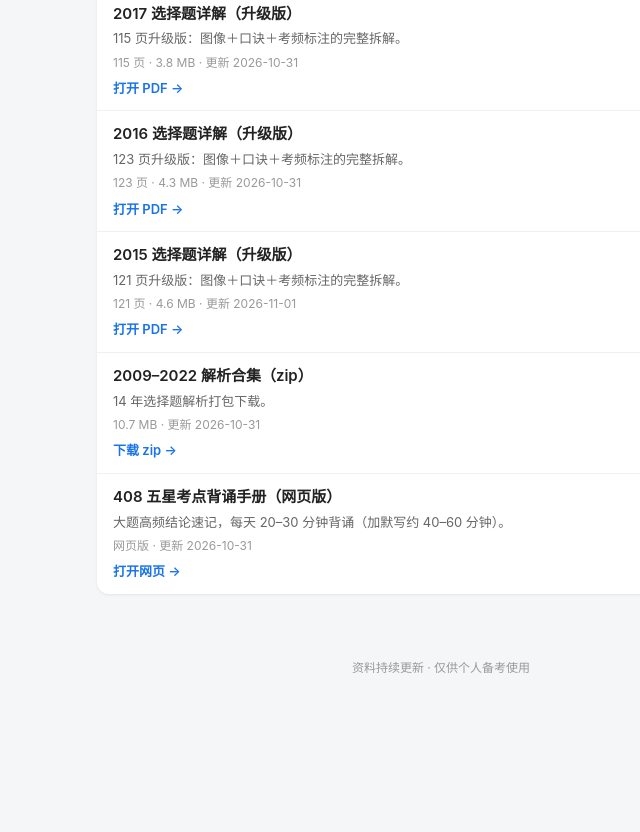
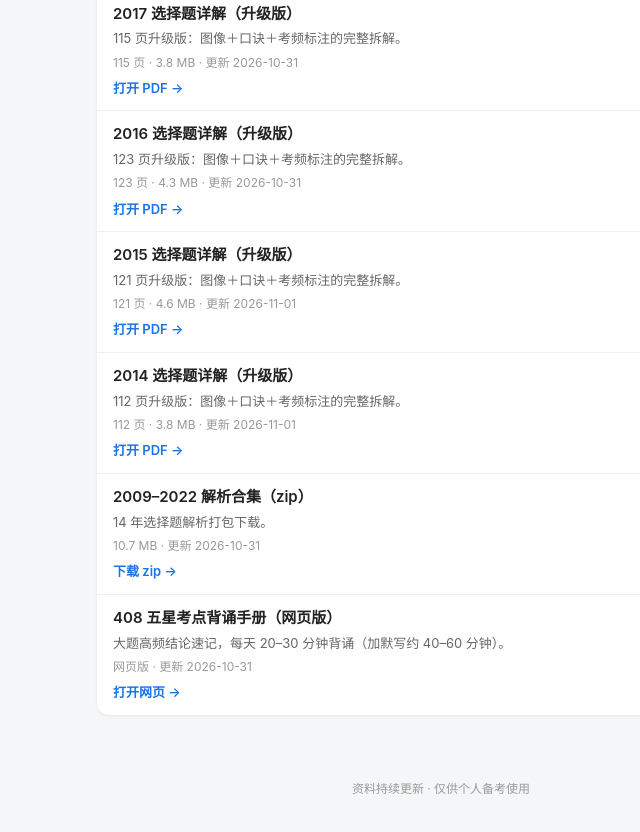
Before and after one commit to wangduoxi847-gif/kaoyan-materials, a plain HTML site: page index.html in a window 1280 px wide. Shown: the part 2238-3070 px from the top of the page, without its empty margins (199-839 px from the left). Before the commit the page ends 2983 px from the top, so only its background shows below. Drawn offline with Linux system fonts and the light colour scheme.

Commit message:
新增 408-2014 选择题详解升级版 PDF，更新首页（新增 2014 条目）

```diff
--- a/index.html
+++ b/index.html
@@ -102,6 +102,7 @@ footer{text-align:center;font-size:12px;color:#999;padding:28px 16px 8px}
 <li class="leaf" data-search="408 2017 选择题 详解 升级版 图像 口诀 考频"><a class="doc" href="./408-2017-xuanzeti-shengji.pdf"><span class="t">2017 选择题详解（升级版）</span><span class="d">115 页升级版：图像＋口诀＋考频标注的完整拆解。</span><span class="m">115 页 · 3.8 MB · 更新 2026-10-31</span><span class="f">打开 PDF →</span></a></li>
 <li class="leaf" data-search="408 2016 选择题 详解 升级版 图像 口诀 考频"><a class="doc" href="./408-2016-xuanzeti-shengji.pdf"><span class="t">2016 选择题详解（升级版）</span><span class="d">123 页升级版：图像＋口诀＋考频标注的完整拆解。</span><span class="m">123 页 · 4.3 MB · 更新 2026-10-31</span><span class="f">打开 PDF →</span></a></li>
 <li class="leaf" data-search="408 2015 选择题 详解 升级版 图像 口诀 考频"><a class="doc" href="./408-2015-xuanzeti-shengji.pdf"><span class="t">2015 选择题详解（升级版）</span><span class="d">121 页升级版：图像＋口诀＋考频标注的完整拆解。</span><span class="m">121 页 · 4.6 MB · 更新 2026-11-01</span><span class="f">打开 PDF →</span></a></li>
+<li class="leaf" data-search="408 2014 选择题 详解 升级版 图像 口诀 考频"><a class="doc" href="./408-2014-xuanzeti-shengji.pdf"><span class="t">2014 选择题详解（升级版）</span><span class="d">112 页升级版：图像＋口诀＋考频标注的完整拆解。</span><span class="m">112 页 · 3.8 MB · 更新 2026-11-01</span><span class="f">打开 PDF →</span></a></li>
 <li class="leaf" data-search="408 2009 2022 解析 合集 打包下载 zip"><a class="doc" href="./408-2009-2022-heji.zip"><span class="t">2009–2022 解析合集（zip）</span><span class="d">14 年选择题解析打包下载。</span><span class="m">10.7 MB · 更新 2026-10-31</span><span class="f">下载 zip →</span></a></li>
 <li class="leaf" data-search="408 五星考点 背诵手册 网页版 大题 高频结论 速记 背诵"><a class="doc" href="./408-wuxing-beisong.html"><span class="t">408 五星考点背诵手册（网页版）</span><span class="d">大题高频结论速记，每天 20–30 分钟背诵（加默写约 40–60 分钟）。</span><span class="m">网页版 · 更新 2026-10-31</span><span class="f">打开网页 →</span></a></li>
 </ul>
```
Also changed, not shown: 1 other file.
